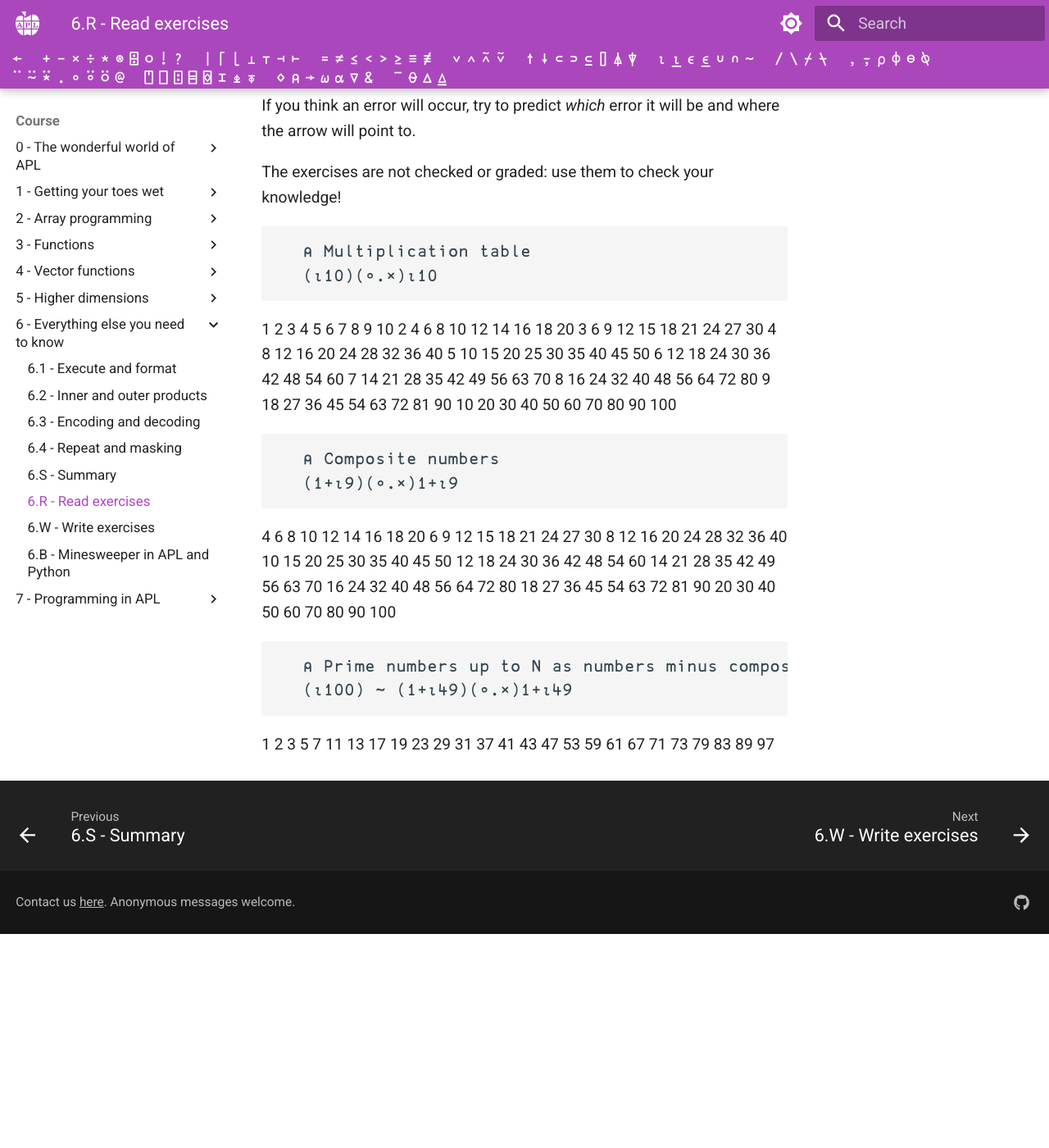
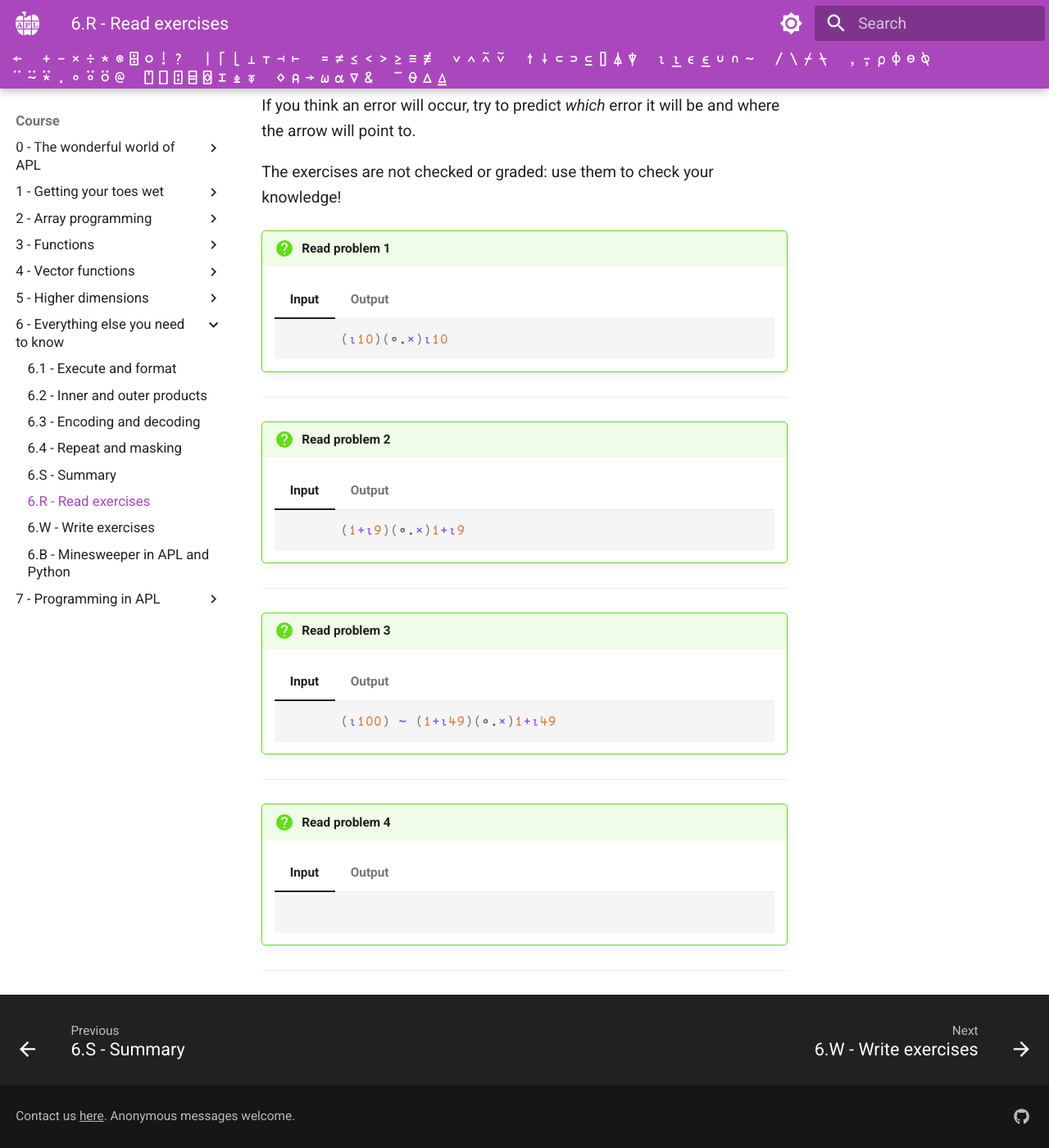
Before and after one commit to APLMOOC/APLMOOC, an MkDocs documentation site: the page built from docs/course/ch6/read.md, in a window 1280 px wide and 1400 px high, scrolled down 320 px. Shown: the whole window at 82% size. Built offline with MkDocs 1.6.1 and Material for MkDocs 9.7.7, drawn with Linux system fonts in a browser that asks for light colours; some web fonts are replaced; a script that is not in the unit is left out; before the commit the page ends 1459 px from its top, so only the background shows below that.

Commit message:
Added 3 read problems to Chapter 6

````diff
--- a/docs/course/ch6/read.md
+++ b/docs/course/ch6/read.md
@@ -9,32 +9,92 @@ The exercises are not checked or graded: use them to check your knowledge!
 
 
 
+!!! question "Read problem 1"
 
-      ⍝ Multiplication table
-      (⍳10)(∘.×)⍳10
- 1  2  3  4  5  6  7  8  9  10
- 2  4  6  8 10 12 14 16 18  20
- 3  6  9 12 15 18 21 24 27  30
- 4  8 12 16 20 24 28 32 36  40
- 5 10 15 20 25 30 35 40 45  50
- 6 12 18 24 30 36 42 48 54  60
- 7 14 21 28 35 42 49 56 63  70
- 8 16 24 32 40 48 56 64 72  80
- 9 18 27 36 45 54 63 72 81  90
-10 20 30 40 50 60 70 80 90 100
+    === "Input"
 
-      ⍝ Composite numbers
-      (1+⍳9)(∘.×)1+⍳9
- 4  6  8 10 12 14 16 18  20
- 6  9 12 15 18 21 24 27  30
- 8 12 16 20 24 28 32 36  40
-10 15 20 25 30 35 40 45  50
-12 18 24 30 36 42 48 54  60
-14 21 28 35 42 49 56 63  70
-16 24 32 40 48 56 64 72  80
-18 27 36 45 54 63 72 81  90
-20 30 40 50 60 70 80 90 100
+        ```apl
+              (⍳10)(∘.×)⍳10
+        ```
 
-      ⍝ Prime numbers up to N as numbers minus composite numbers up to N/2
-      (⍳100) ~ (1+⍳49)(∘.×)1+⍳49
-1 2 3 5 7 11 13 17 19 23 29 31 37 41 43 47 53 59 61 67 71 73 79 83 89 97
+    === "Output"
+
+        ```apl
+              (⍳10)(∘.×)⍳10
+         1  2  3  4  5  6  7  8  9  10
+         2  4  6  8 10 12 14 16 18  20
+         3  6  9 12 15 18 21 24 27  30
+         4  8 12 16 20 24 28 32 36  40
+         5 10 15 20 25 30 35 40 45  50
+         6 12 18 24 30 36 42 48 54  60
+         7 14 21 28 35 42 49 56 63  70
+         8 16 24 32 40 48 56 64 72  80
+         9 18 27 36 45 54 63 72 81  90
+         10 20 30 40 50 60 70 80 90 100
+        ```
+
+        The multiplication table up to multiples of 10
+
+---
+
+!!! question "Read problem 2"
+
+    === "Input"
+
+        ```apl
+              (1+⍳9)(∘.×)1+⍳9
+        ```
+
+    === "Output"
+
+        ```apl
+              (1+⍳9)(∘.×)1+⍳9
+          4  6  8 10 12 14 16 18  20
+          6  9 12 15 18 21 24 27  30
+          8 12 16 20 24 28 32 36  40
+          10 15 20 25 30 35 40 45  50
+          12 18 24 30 36 42 48 54  60
+          14 21 28 35 42 49 56 63  70
+          16 24 32 40 48 56 64 72  80
+          18 27 36 45 54 63 72 81  90
+          20 30 40 50 60 70 80 90 100
+        ```
+
+        The multiplication table up to multiples of 10, starting from multiples of 2
+
+---
+
+!!! question "Read problem 3"
+
+    === "Input"
+
+        ```apl
+              (⍳100) ~ (1+⍳49)(∘.×)1+⍳49
+        ```
+
+    === "Output"
+
+        ```apl
+              (⍳100) ~ (1+⍳49)(∘.×)1+⍳49
+          1 2 3 5 7 11 13 17 19 23 29 31 37 41 43 47 53 59 61 67 71 73 79 83 89 97
+        ```
+
+        The integers up to 100 excluding multiples of 2 to 49, which are the prime numbers up to 100
+
+---
+
+!!! question "Read problem 4"
+
+    === "Input"
+
+        ```apl
+
+        ```
+
+    === "Output"
+
+        ```apl
+
+        ```
+
+---
````
